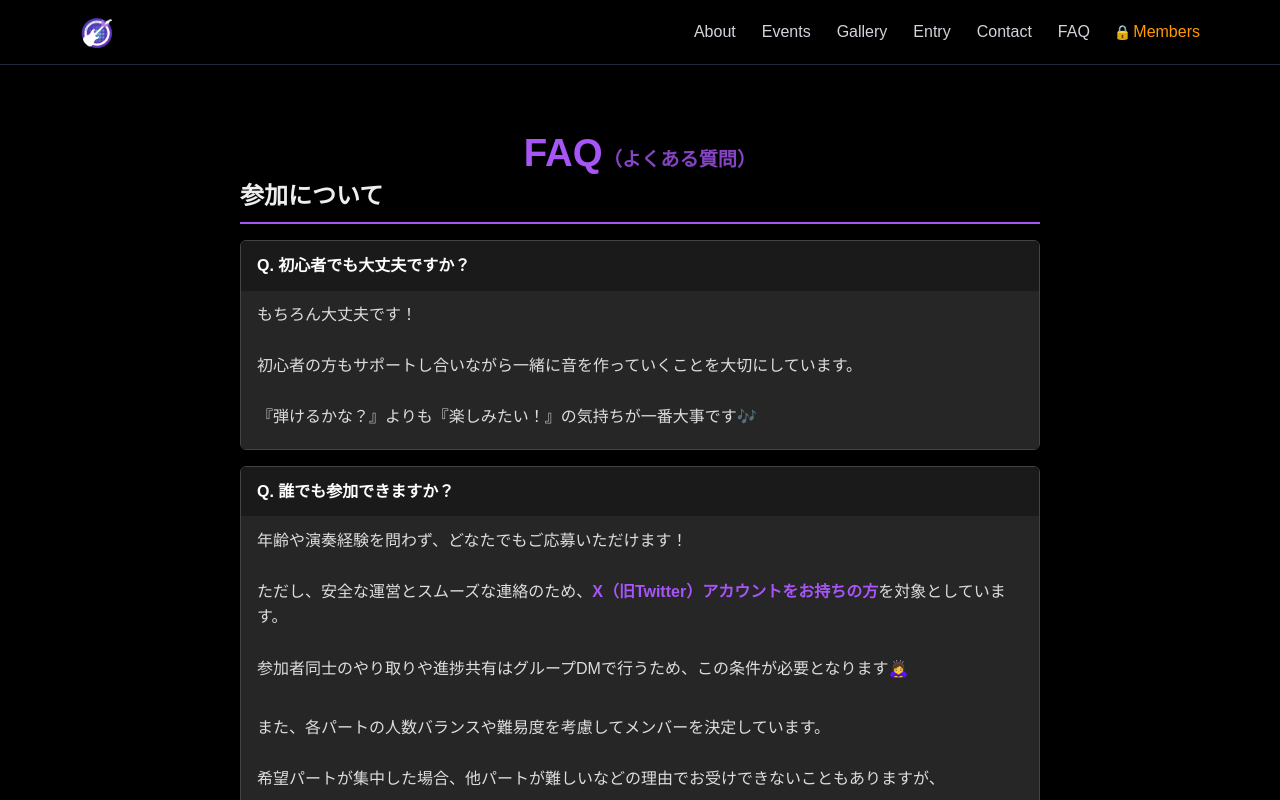
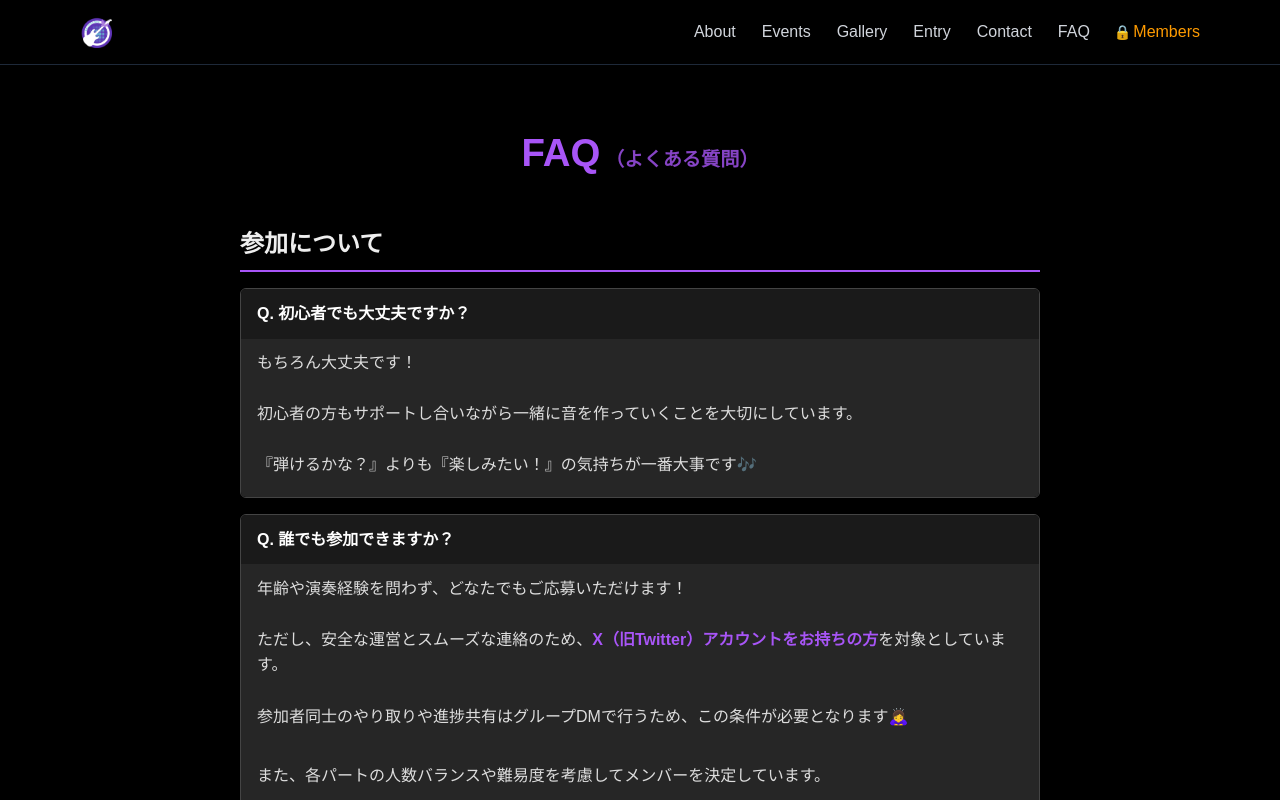
Before and after one commit to MaikoIshibashi/1day-band, a Next.js app: page /faq in a window 1280 px wide. Shown: the top 800 px of the page. Built offline with nearby package versions, Linux system fonts and the light colour scheme.

Commit message:
タイトル修正3

```diff
--- a/app/faq/page.tsx
+++ b/app/faq/page.tsx
@@ -264,15 +264,21 @@ export default function FAQPage() {
         lineHeight: "1.3",
         whiteSpace: "nowrap",
         wordBreak: "keep-all",
+        marginBottom: "3rem", // ← 🔥ここを追加！
       }}
       className="text-[var(--color-accent)] font-bold"
     >
       FAQ
-        <span style={{ fontSize: "clamp(1rem, 3vw, 1.2rem)", opacity: 0.8 }}>
+      <span
+        style={{
+          fontSize: "clamp(1rem, 3vw, 1.2rem)",
+          opacity: 0.8,
+          marginLeft: "0.3rem",
+        }}
+      >
         （よくある質問）
       </span>
     </h2>
-
 
 
       {/* 🔹FAQ本体 */}
```
Lines whose indentation alone changed are shown as unchanged.
